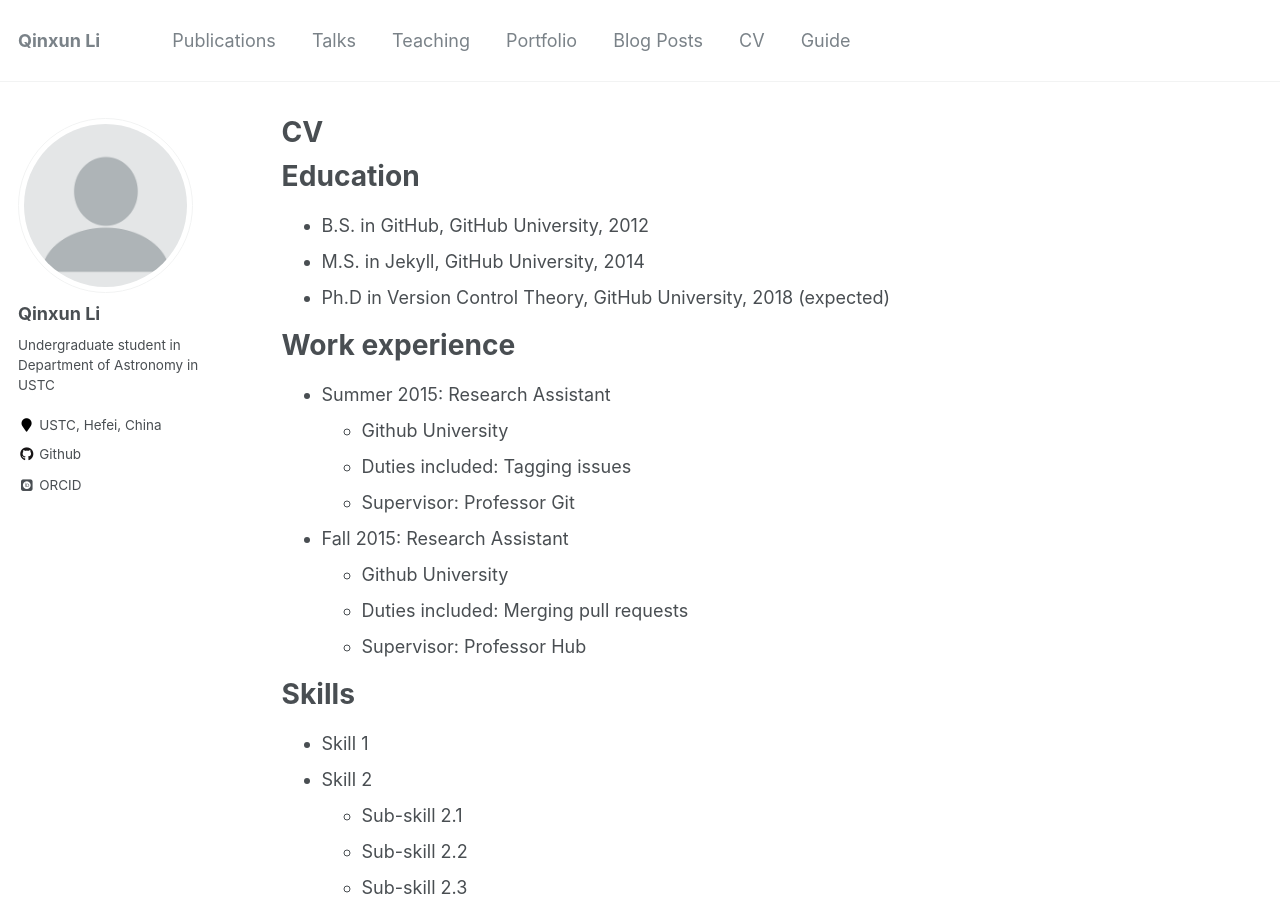
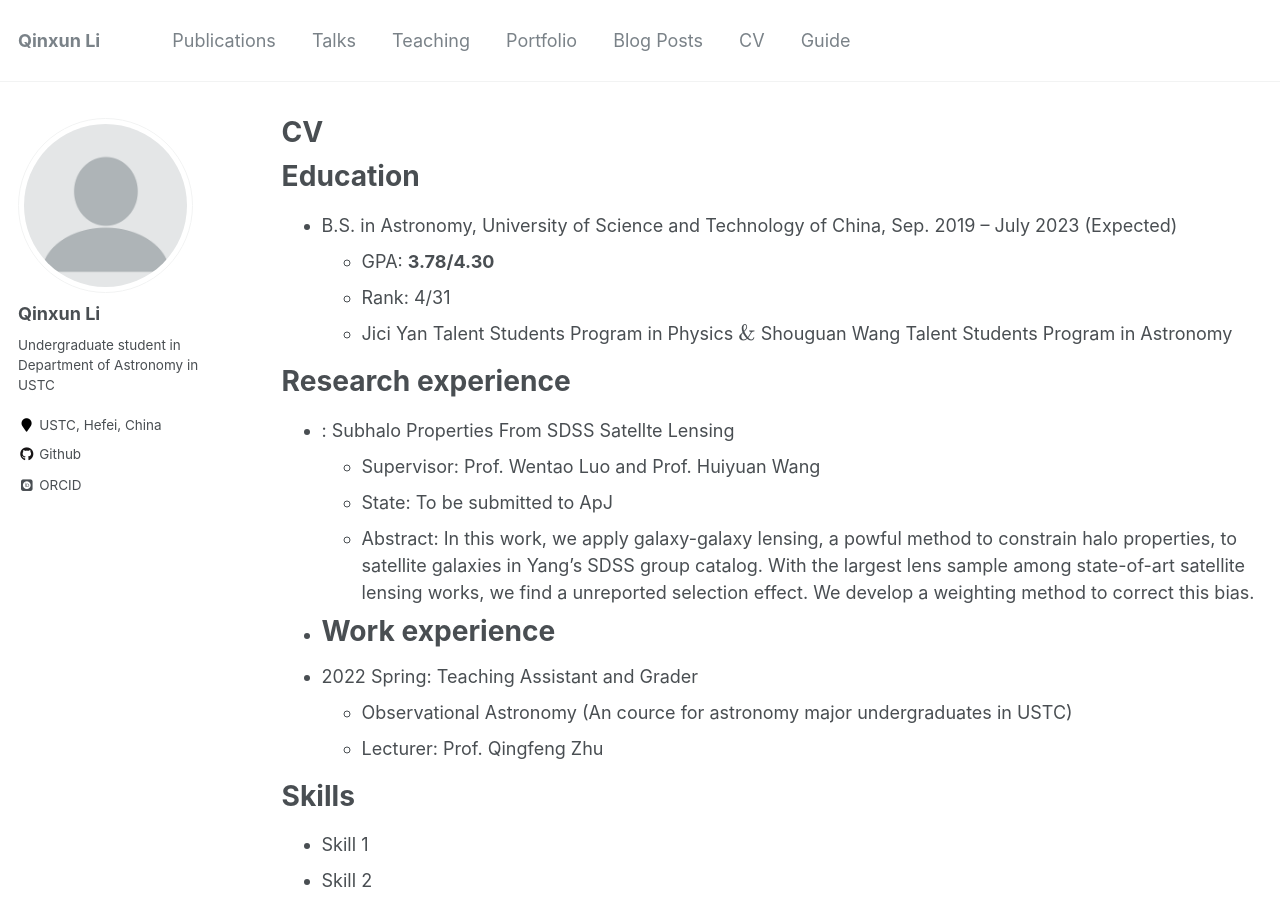
Before and after one commit to qxli2333/qxli2333.github.io, a Jekyll site: the page built from _pages/cv.md, in a window 1280 px wide and 900 px high. Built offline with Jekyll 4.4.1, drawn with Linux system fonts in a browser that asks for light colours; some web fonts are replaced; formulas are drawn with MathJax 3.

Commit message:
modified:   _pages/cv.md

```diff
--- a/_pages/cv.md
+++ b/_pages/cv.md
@@ -11,21 +11,23 @@ redirect_from:
 
 Education
 ======
-* B.S. in GitHub, GitHub University, 2012
-* M.S. in Jekyll, GitHub University, 2014
-* Ph.D in Version Control Theory, GitHub University, 2018 (expected)
+* B.S. in Astronomy, University of Science and Technology of China, Sep. 2019 -- July 2023 (Expected)
+  * GPA: **3.78/4.30**
+  * Rank: 4/31
+  * Jici Yan Talent Students Program in Physics $\&$ Shouguan Wang Talent Students Program in Astronomy
 
+Research experience
+======
+* : Subhalo Properties From SDSS Satellte Lensing
+  * Supervisor: Prof. Wentao Luo and Prof. Huiyuan Wang
+  * State: To be submitted to ApJ
+  * Abstract: In this work, we apply galaxy-galaxy lensing, a powful method to constrain halo properties, to satellite galaxies in Yang's SDSS group catalog. With the largest lens sample among state-of-art satellite lensing works, we find a unreported selection effect. We develop a weighting method to correct this bias.
+*
 Work experience
 ======
-* Summer 2015: Research Assistant
-  * Github University
-  * Duties included: Tagging issues
-  * Supervisor: Professor Git
-
-* Fall 2015: Research Assistant
-  * Github University
-  * Duties included: Merging pull requests
-  * Supervisor: Professor Hub
+* 2022 Spring: Teaching Assistant and Grader
+  * Observational Astronomy (An cource for astronomy major undergraduates in USTC)
+  * Lecturer: Prof. Qingfeng Zhu
 
 Skills
 ======
```
